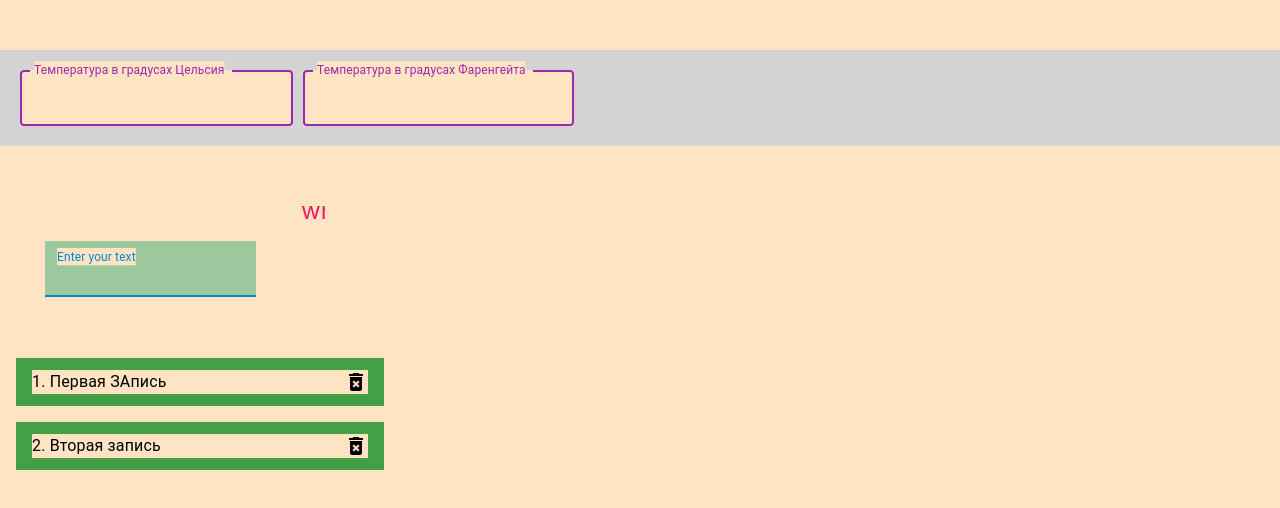
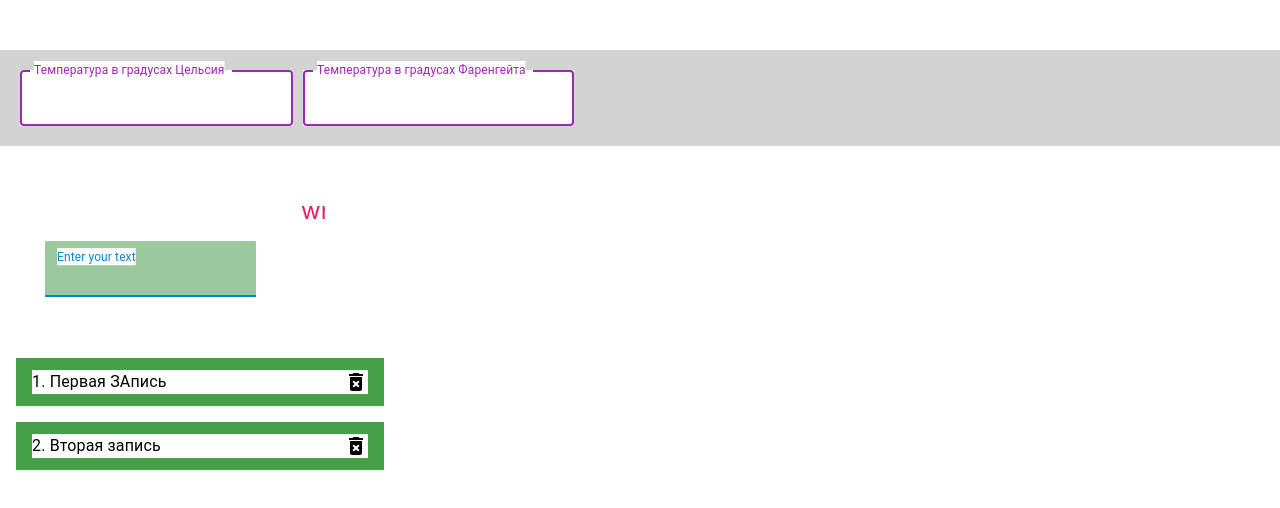
Before and after one commit to eastman19deni/React-lesson, a React (Create React App) app: page / in a window 1280 px wide. Shown: the top 508 px of the page. Built offline with nearby package versions, Linux system fonts and the light colour scheme; a web font is replaced by a local one.

Commit message:
idk what changed in there

```diff
--- a/src/App.css
+++ b/src/App.css
@@ -1,7 +1,7 @@
 * {
   margin: 0;
   padding: 0;
-  background-color: bisque;
+  background-color: white;
 }
 
 .text {
--- a/src/App.scss
+++ b/src/App.scss
@@ -1,7 +1,7 @@
 *{
     margin: 0;
     padding: 0;
-    background-color: bisque;
+    background-color: white;
 }
 
 .text{
```
Also changed, not shown: 1 other file (tests, documents, lock files or other folders).
